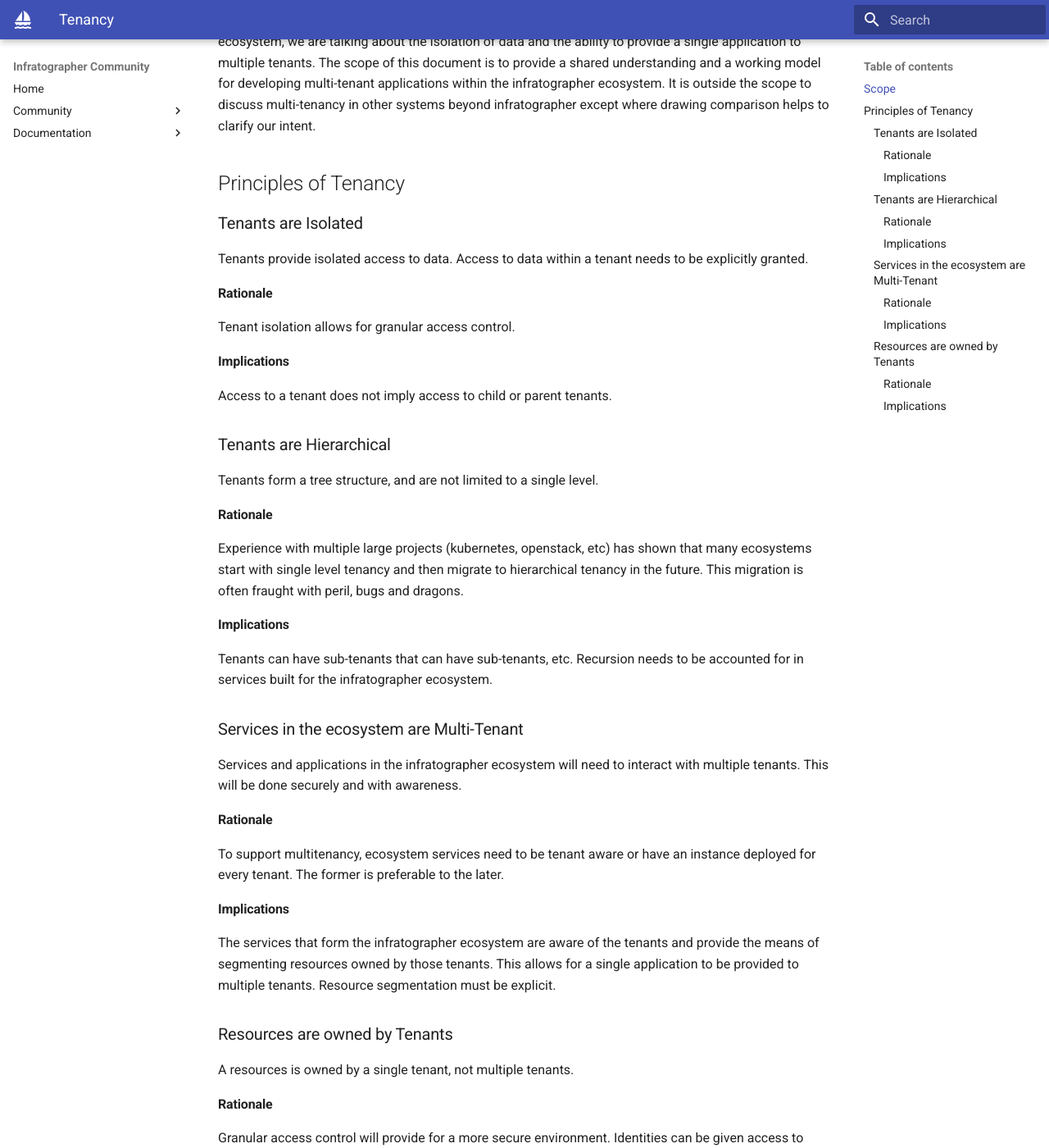
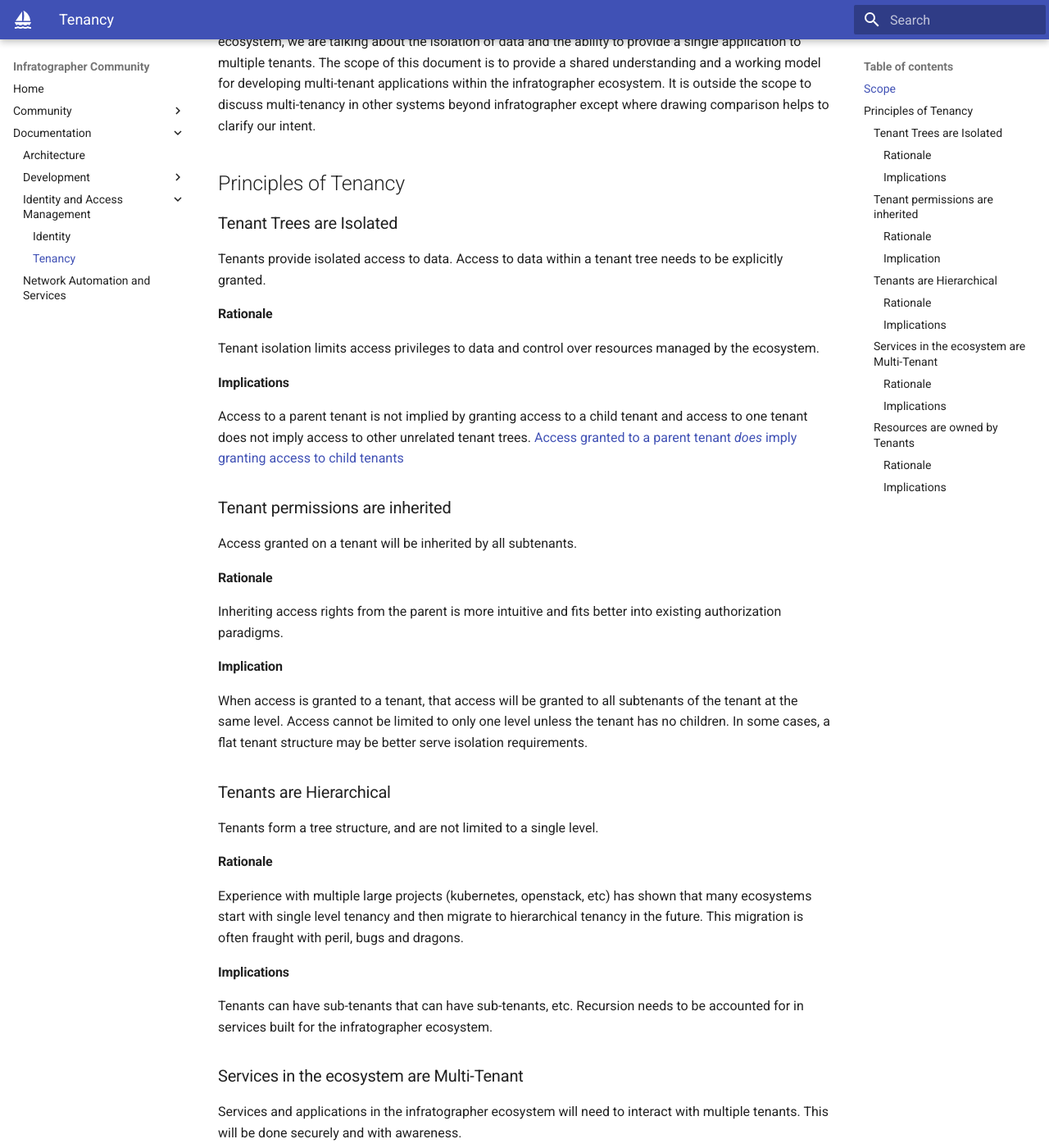
Before and after one commit to infratographer/website, an MkDocs documentation site: the page built from source/docs/docs/identity-and-access-management/tenancy.md, in a window 1280 px wide and 1400 px high, scrolled down 218 px. Shown: the whole window at 82% size. Built offline with MkDocs 1.6.1 and Material for MkDocs 9.7.7, drawn with Linux system fonts in a browser that asks for light colours; comment, search, counter and statistics services are not loaded; some of the changed text lies outside the part shown.

Commit message:
fixups
Signed-off-by: E Camden Fisher <efisher@equinix.com>

```diff
--- a/mkdocs.yml
+++ b/mkdocs.yml
@@ -113,4 +113,5 @@ nav:
         - SSH: docs/development/local-setup/ssh.md
     - Identity and Access Management:
       - Identity: docs/identity-and-access-management/identity.md
+      - Tenancy: docs/identity-and-access-management/tenancy.md
     - Network Automation and Services: docs/network-automation-services.md
--- a/source/docs/docs/identity-and-access-management/tenancy.md
+++ b/source/docs/docs/identity-and-access-management/tenancy.md
@@ -6,17 +6,29 @@ Tenancy is the concept of providing isolated access to resources. In the context
 
 ## Principles of Tenancy
 
-### Tenants are Isolated
+### Tenant Trees are Isolated
 
-Tenants provide isolated access to data. Access to data within a tenant needs to be explicitly granted.
+Tenants provide isolated access to data. Access to data within a tenant tree needs to be explicitly granted.
 
 #### Rationale
 
-Tenant isolation allows for granular access control.
+Tenant isolation limits access privileges to data and control over resources managed by the ecosystem.
 
 #### Implications
 
-Access to a tenant does not imply access to child or parent tenants.
+Access to a parent tenant is not implied by granting access to a child tenant and access to one tenant does not imply access to other unrelated tenant trees. [Access granted to a parent tenant *does* imply granting access to child tenants](#tenant-permissions-are-inherited)
+
+### Tenant permissions are inherited
+
+Access granted on a tenant will be inherited by all subtenants.
+
+#### Rationale
+
+Inheriting access rights from the parent is more intuitive and fits better into existing authorization paradigms.
+
+#### Implication
+
+When access is granted to a tenant, that access will be granted to all subtenants of the tenant at the same level. Access cannot be limited to only one level unless the tenant has no children. In some cases, a flat tenant structure may be better serve isolation requirements.
 
 ### Tenants are Hierarchical
 
@@ -44,7 +56,7 @@ The services that form the infratographer ecosystem are aware of the tenants and
 
 ### Resources are owned by Tenants
 
-A resources is owned by a single tenant, not multiple tenants.
+All resources are owned by a single tenant, not multiple tenants.
 
 #### Rationale
 
```
